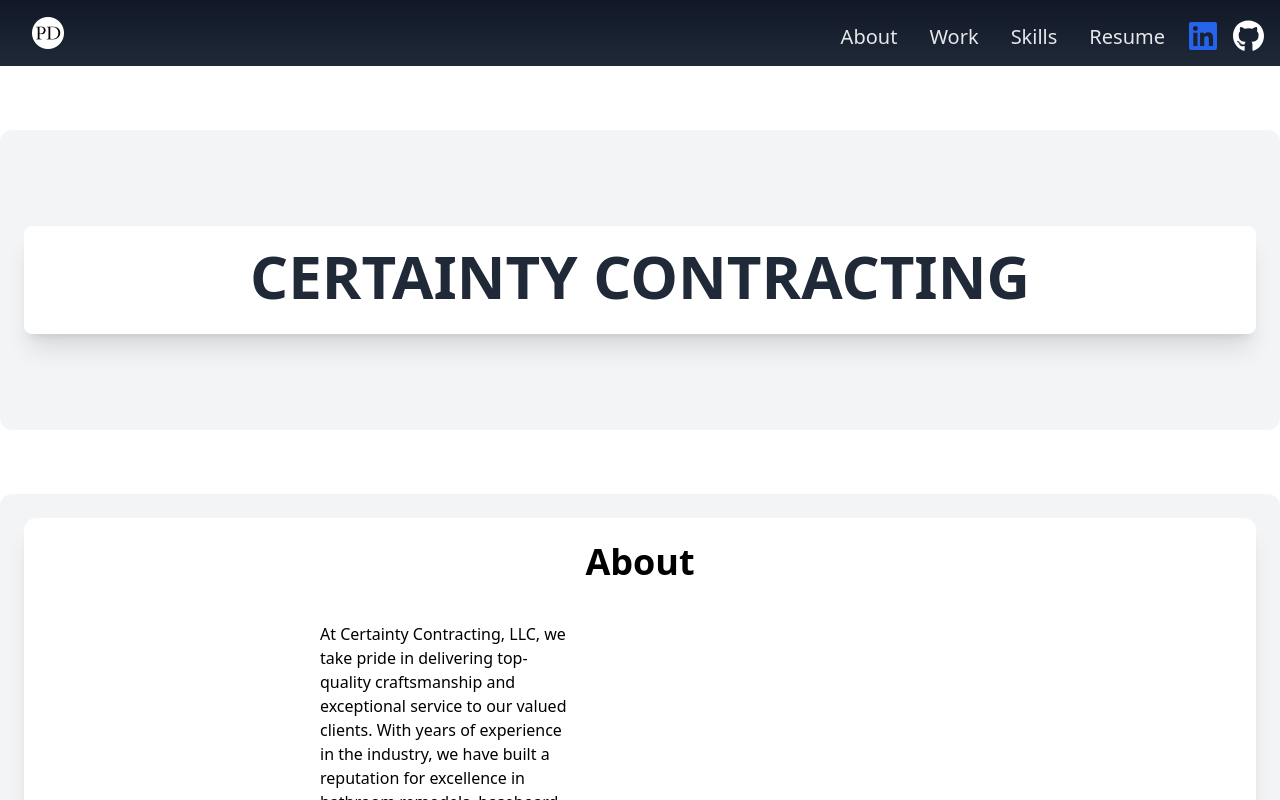
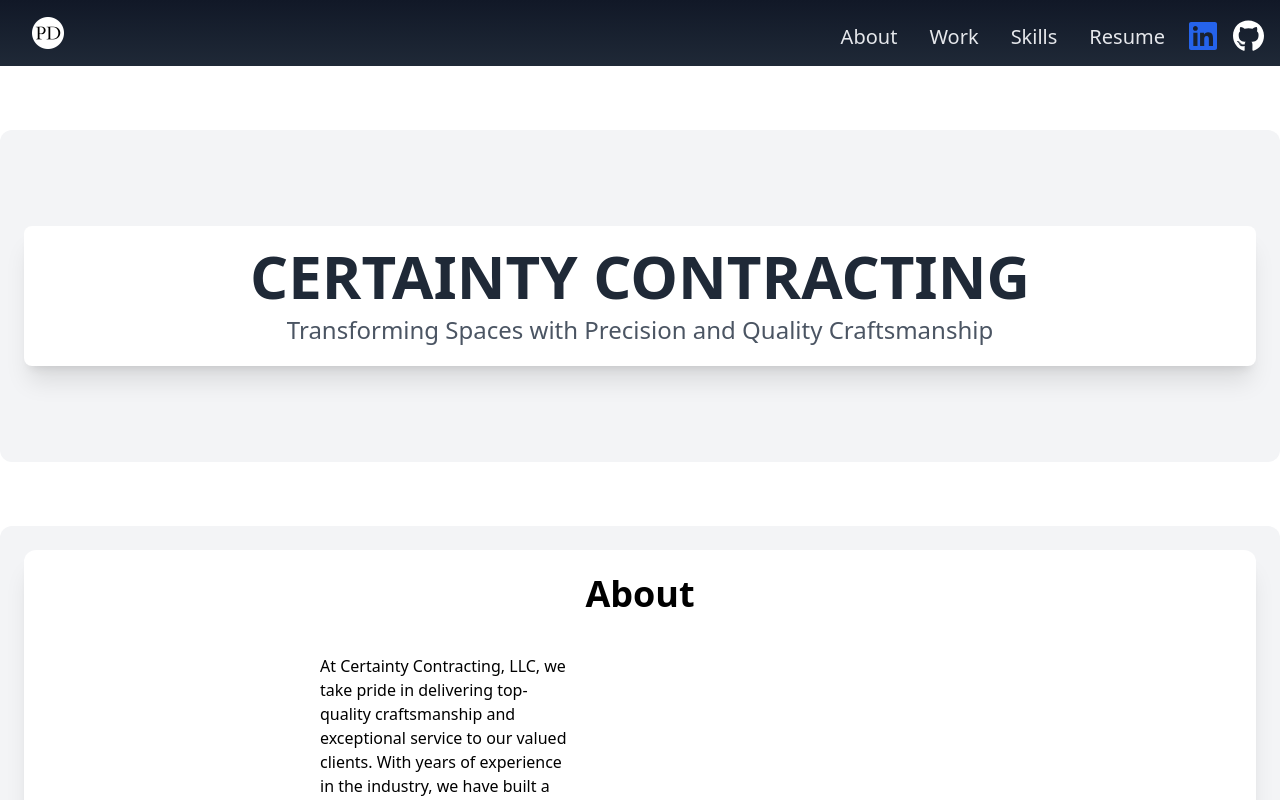
Before and after one commit to PeterDisney/Peter_Portfolio, a React (Create React App) app in the folder client/: page / in a window 1280 px wide. Shown: the top 800 px of the page. Built offline with nearby package versions, Linux system fonts and the light colour scheme.

Commit message:
inital commit

```diff
--- a/client/src/views/Main.jsx
+++ b/client/src/views/Main.jsx
@@ -55,10 +55,10 @@ const Main = () => {
               <div className="bg-white shadow-xl rounded-lg overflow-hidden">
                 <div className="flex flex-col items-center justify-center px-4 py-5 sm:px-6">
                   <h2 className="text-6xl font-bold text-gray-800">
-                  CERTAINTY CONTRACTING
+                    CERTAINTY CONTRACTING
                   </h2>
                   <p className="mt-2 text-2xl text-gray-600">
-
+                    Transforming Spaces with Precision and Quality Craftsmanship
                   </p>
                 </div>
                 {/* <div className="flex items-center justify-center px-4 py-5 sm:p-6"></div> */}
```
